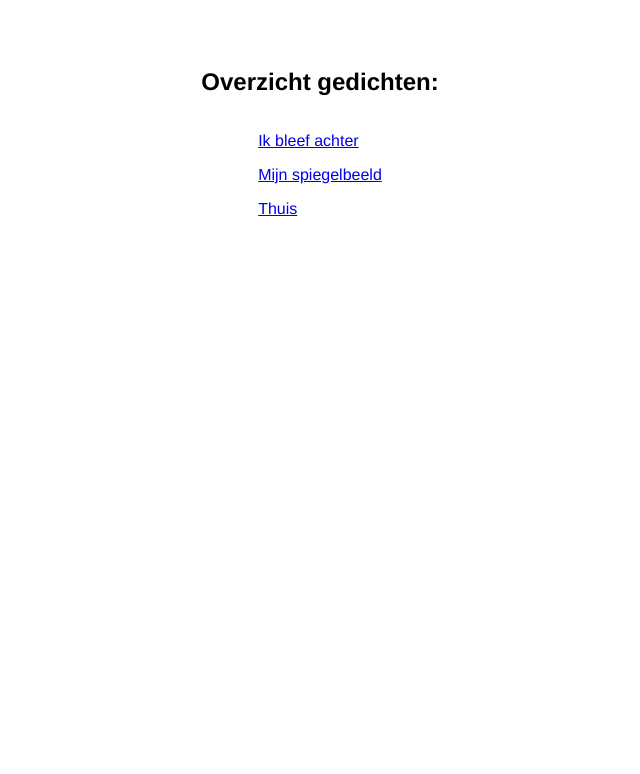
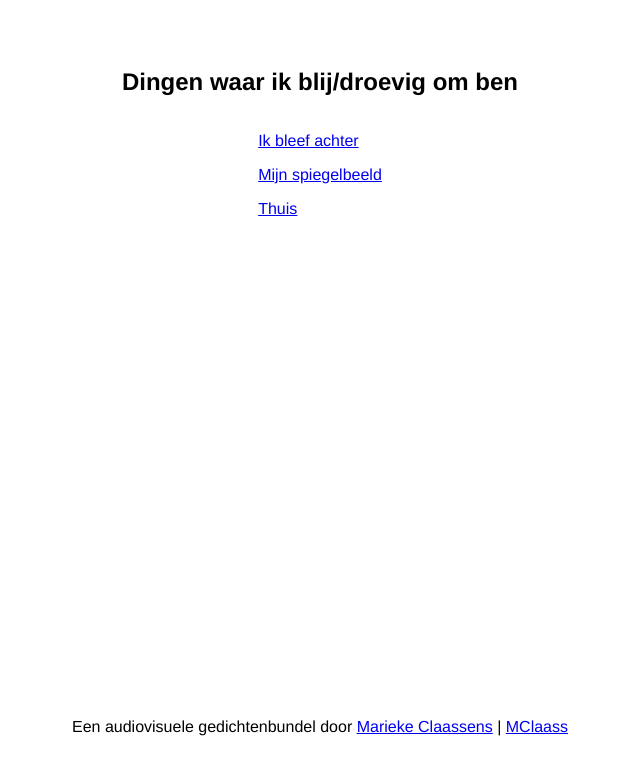
Before and after one commit to MClaass/things-im-sad-glad-about, a website: page index.html in a window 1280 px wide. Shown: the whole page, without its empty margins (320-960 px from the left). Drawn offline with Linux system fonts and the light colour scheme.

Commit message:
update index page

```diff
--- a/index.html
+++ b/index.html
@@ -12,7 +12,7 @@
 
 <body>
     <section class="content">
-        <h1>Overzicht gedichten:</h1>
+        <h1>Dingen waar ik blij/droevig om ben</h1>
         <ul class="poem_overview">
             <li>
                 <a href="src/Ik_bleef_achter/index.html">Ik bleef achter</a>
@@ -25,6 +25,16 @@
             </li>
         </ul>
     </section>
+    <footer>
+        <p class="footer">
+            Een audiovisuele gedichtenbundel door
+            <a href="https://www.linkedin.com/in/mclaassens/">
+                Marieke
+                Claassens</a> |
+            <a href="https://mclaass.nl/">
+                MClaass</a>
+        </p>
+    </footer>
 </body>
 
 </html>
--- a/src/style.css
+++ b/src/style.css
@@ -15,3 +15,10 @@
     list-style-type: none;
     margin: 1rem 0;
 }
+
+footer {
+    position: fixed;
+    bottom: 3rem;
+    left: 50%;
+    transform: translateX(-50%);
+}
```
